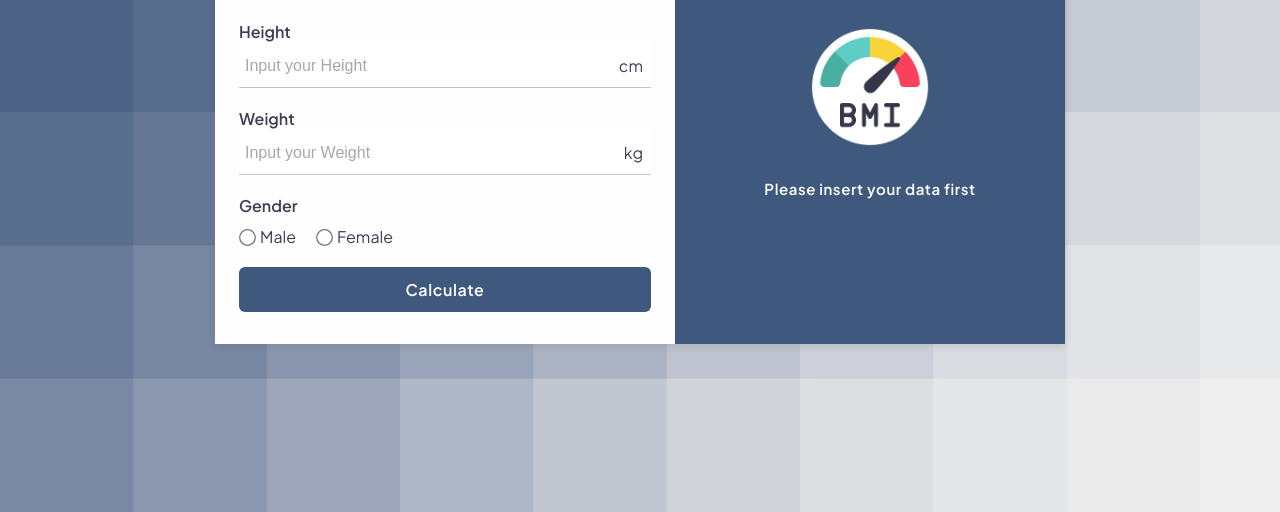
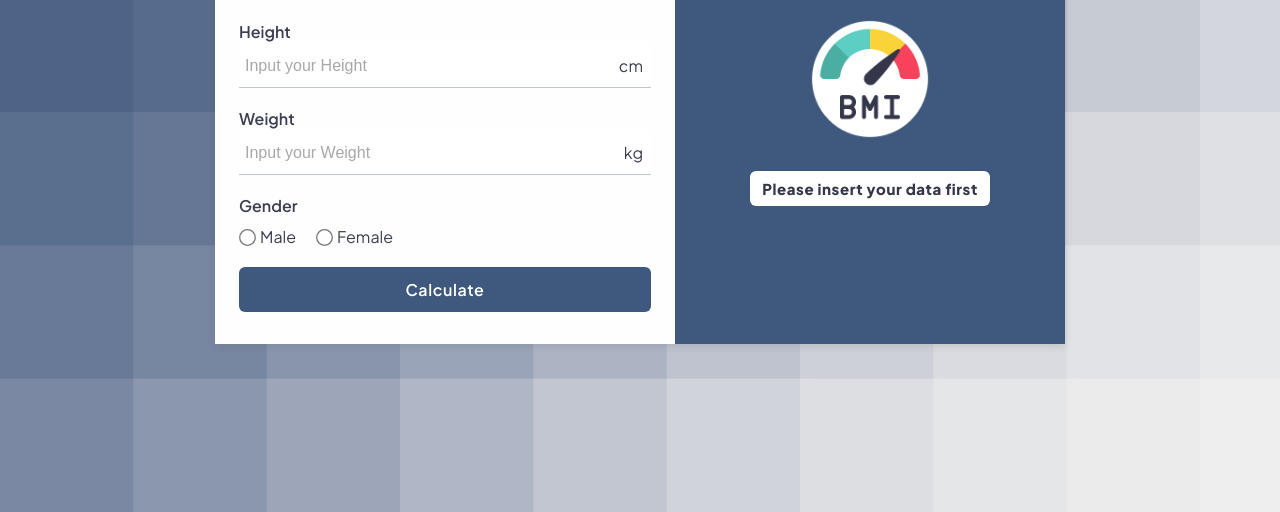
Before and after one commit to Ercole28/skilvul-bmi-calculator, a plain HTML site: page index.html in a window 1280 px wide. Shown: the part 288-800 px from the top of the page. Drawn offline with Linux system fonts and the light colour scheme.

Commit message:
Adjusting Imae width with CSS not Attr

```diff
--- a/index.html
+++ b/index.html
@@ -82,7 +82,7 @@
         </form>
       </div>
       <div id="result__container">
-        <img src="assets/icons/bmi.png" alt="BMI Icons" width="120" />
+        <img src="assets/icons/bmi.png" alt="BMI Icons"/>
 
         <div class="text-center">
           <div id="bmi__result"></div>
--- a/style.css
+++ b/style.css
@@ -185,14 +185,23 @@ button#calculate__button:hover{
 }
 
 #conclusion{
+  color: #34364A;
   margin-top: 8px;
-  color: white;
-  font-weight: 600;
+  font-weight: 800;
+  padding: 8px 12px;
+  background: white;
+  border-radius: 6px;
+}
+
+#result__container img{
+  width: 90px;
+  aspect-ratio: 1/1;
 }
 
 .description__br{
   display: none;
 }
+
 
 /* Responsive */
 @media only screen and (min-width: 880px) {
@@ -209,6 +218,10 @@ button#calculate__button:hover{
     max-width: 390px;
   }
 
+  #result__container img{
+    width: 120px;
+  }
+
   .description__br{
     display: block;
   }
```
